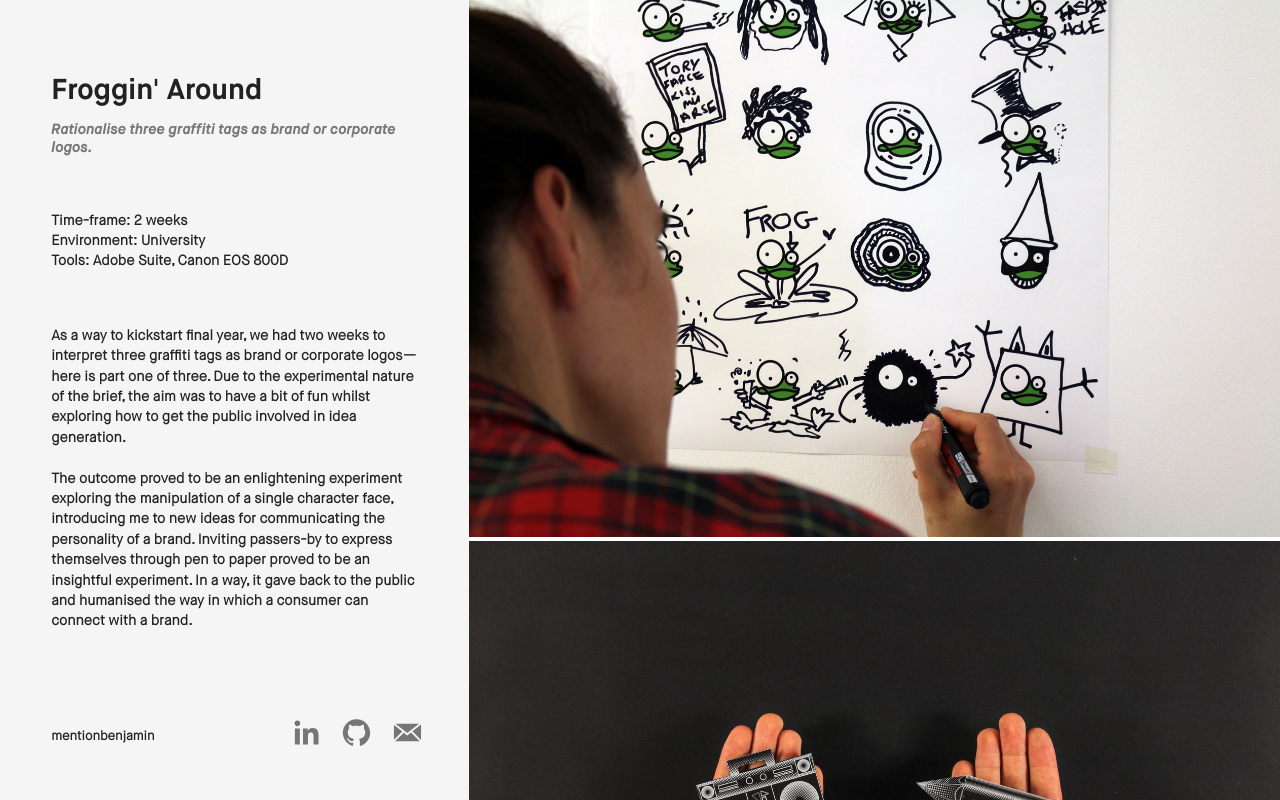
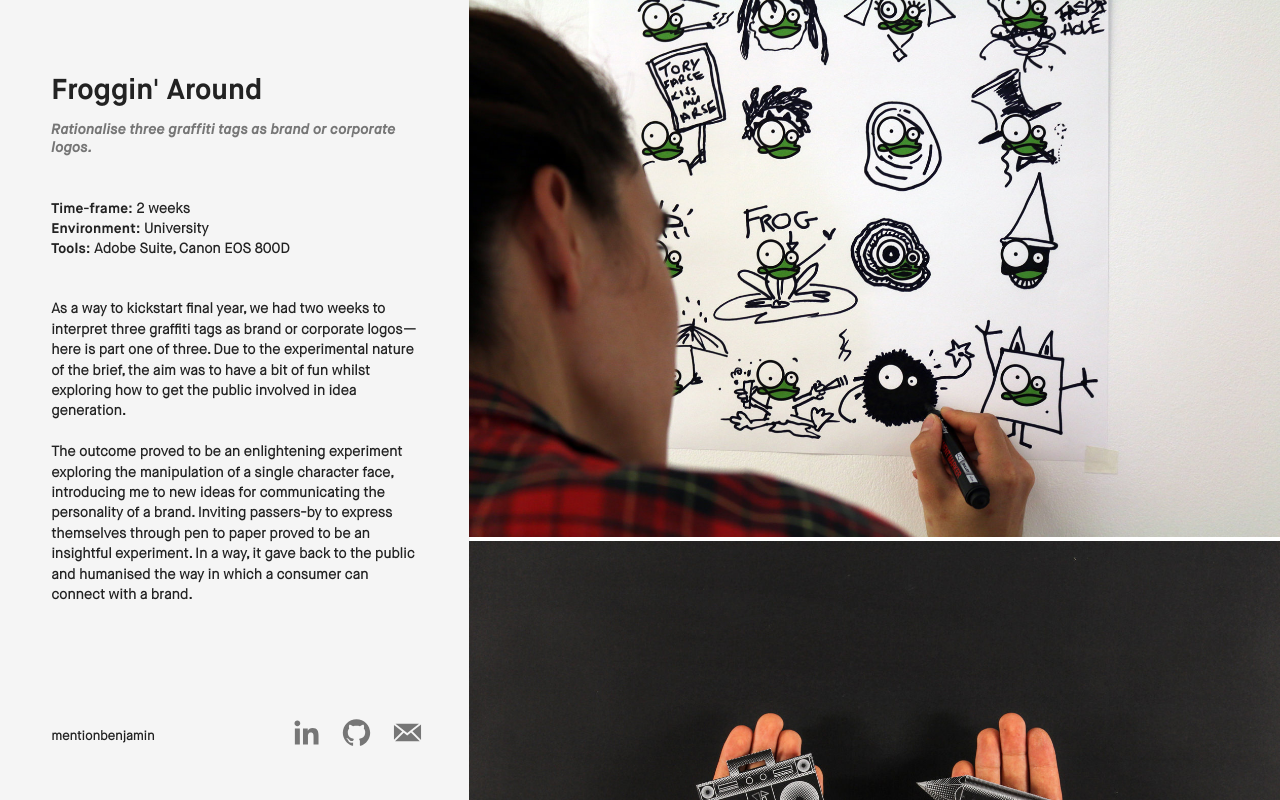
Before and after one commit to mentionbenjamin/portfolio-rebuild, a React (Create React App) app: page /frogging in a window 1280 px wide. Shown: the top 800 px of the page. Built offline with nearby package versions, Linux system fonts and the light colour scheme.

Commit message:
adds span classes making bold for tools used, time-frame, environment

```diff
--- a/src/components/data/ChapeltownData.js
+++ b/src/components/data/ChapeltownData.js
@@ -4,8 +4,8 @@ import React from "react";
 const ChapeltownData = {
   name: 'Home',
   header: (<h1>Chapeltown Arts Festival</h1>),
-  caption: (<h3>Redesign the publicity material for a week-long festival promoting creativity in Chapeltown.</h3>),
-  details: (<h3>Time-frame: 4 weeks<br/>Environment: University<br/>Tools: Adobe Suite, Canon EOS 800D</h3>),
+  caption: (<h3 class="caption">Redesign the publicity material for a week-long festival promoting creativity in Chapeltown.</h3>),
+  details: (<h3><span className="details-bold">Time-frame:</span> 4 weeks<br/><span className="details-bold">Environment:</span> University<br/><span className="details-bold">Tools:</span> Adobe Suite, Canon EOS 800D</h3>),
   description: (<h3>After piloting in 2014, Chapeltown Arts Festival is back for the third year; making its mark on promoting and encouraging the arts and creativity in the Chapeltown area in north-east Leeds.<br/><br/>Being a charity funded organisation they approached our university inviting us to redesign the promotional material for the week-long creative extravaganza.<br/><br/>The client requested a solution that was cost-effective and that could serve as a souvenir of the event as a way of not wasting paper. I created a pair of leaflets where you can read, cut & stick your way to building your very own kirigami pencil or ghettoblaster model, as a way of promoting the creative philosophy and Afro-Jamaican roots of the festival.<br/><br/>The experimental design of the leaflet invited the public to get involved in the festival in a crafty, whimsical way. Using an A5 layout and a single colour format kept costs low and allowed the option of using different coloured paper to print on; as a way of connecting with the diverse area of Chapeltown.</h3>),
   footer: (<h4>mentionbenjamin</h4>)
 }
--- a/src/components/data/EventfullData.js
+++ b/src/components/data/EventfullData.js
@@ -5,7 +5,7 @@ const EventfullData = {
   name: 'Eventfull',
   header: (<h1>Eventfull</h1>),
   caption: (<h3>Single page web application allowing users to search for events by category, date, and location, then view their results on an interactive map.<br/>Collaboration with Gregor Cox, James Amos & Iona Macbeth.</h3>),
-  details: (<h3>Time-frame: 6 days<br/>Environment: CodeClan Bootcamp<br/>Tools: Javascript, MongoDB, HTML5, CSS3</h3>),
+  details: (<h3><span className="details-bold">Time-frame:</span> 6 days<br/><span className="details-bold">Environment:</span> CodeClan Bootcamp<br/><span className="details-bold">Tools:</span> Javascript, MongoDB, HTML5, CSS3</h3>),
   description: (<h3>Tamen imitarentur singulis tamen appellat e aut veniam summis dolor laborum,
   appellat exquisitaque, nisi ab quo aute cernantur.Nostrud firmissimum qui vidisse qui aut irure transferrem, aliquip e duis iis aliqua mandaremus excepteur, quo esse relinqueret<br/><br/>Anim pariatur appellat si iis fugiat minim aut eiusmod, dolor pariatur de singulis. Ex officia cohaerescant, duis consectetur probant elit litteris. Excepteur minim nescius laboris quo nescius si veniam.</h3>),
   footer: (<h4>mentionbenjamin</h4>)
--- a/src/components/data/FroggingData.js
+++ b/src/components/data/FroggingData.js
@@ -5,7 +5,7 @@ const EventfullData = {
   name: 'Home',
   header: (<h1>Froggin' Around</h1>),
   caption: (<h3>Rationalise three graffiti tags as brand or corporate logos.</h3>),
-  details: (<h3>Time-frame: 2 weeks<br/>Environment: University<br/>Tools: Adobe Suite, Canon EOS 800D</h3>),
+  details: (<h3><span className="details-bold">Time-frame:</span> 2 weeks<br/><span className="details-bold">Environment:</span> University<br/><span className="details-bold">Tools:</span> Adobe Suite, Canon EOS 800D</h3>),
   description: (<h3>As a way to kickstart final year, we had two weeks to interpret three graffiti tags as brand or corporate logos—here is part one of three. Due to the experimental nature of the brief, the aim was to have a bit of fun whilst exploring how to get the public involved in idea generation.<br/><br/>The outcome proved to be an enlightening experiment exploring the manipulation of a single character face, introducing me to new ideas for communicating the personality of a brand.
   Inviting passers-by to express themselves through pen to paper proved to be an insightful experiment. In a way, it gave back to the public and humanised the way in which a consumer can connect with a brand.</h3>),
   footer: (<h4>mentionbenjamin</h4>)
--- a/src/components/data/HomeData.js
+++ b/src/components/data/HomeData.js
@@ -5,7 +5,7 @@ const HomeData = {
   name: 'Home',
   header: (<h1>The aim is to <span>cool,</span> wow and move people through digital experiences.</h1>),
   details: '',
-  description: (<h3>Working between design & development, I find nothing more rewarding than cracking a clients puzzle in an inventive, effective way.<br/><br/>I am looking for an opportunity in an ambitious, lateral-thinking environment where I can grow and develop. Helping add value by building engaging digital solutions.</h3>),
+  description: (<h3>Working between design & development, I find nothing more rewarding than cracking a clients puzzle in an inventive, effective way.<br/><br/>I am looking for an opportunity in an ambitious, lateral-thinking environment where I can grow and develop. Helping add value by building engaging digital solutions.<br/><br/>As with all projects, there were limitations, commiserations and celebrations, so hit me up to learn the story behind the thinking.</h3>),
   footer: (<h4>mentionbenjamin</h4>)
 }
 
--- a/src/components/data/PlumtreeData.js
+++ b/src/components/data/PlumtreeData.js
@@ -5,7 +5,7 @@ const PlumtreeData = {
   name: 'Plumtree',
   header: (<h1>Plumtree</h1>),
   caption: (<h3>Personal inventory app to track stock, can categorise, search, move to sold and much more.<br/>Collaboration with Gary Muir</h3>),
-  details: (<h3>Time-frame: 6 days<br/>Environment: CodeClan Bootcamp<br/>Tools: Java, Hibernate, HTML5, CSS3</h3>),
+  details: (<h3><span className="details-bold">Time-frame:</span> 6 days<br/><span className="details-bold">Environment:</span> CodeClan Bootcamp<br/><span className="details-bold">Tools:</span> Java, Hibernate, HTML5, CSS3</h3>),
   description: (<h3>Tamen imitarentur singulis tamen appellat e aut veniam summis dolor laborum, appellat exquisitaque, nisi ab quo aute cernantur.Nostrud firmissimum quividisse qui aut irure transferrem, aliquip e duis iis aliqua mandaremus excepteur, quo esse relinqueret.<br/>Anim pariatur appellat si iis fugiat minim aut eiusmod, dolor pariatur de singulis. Ex officia cohaerescant, duis consecteturprobant elit litteris. Excepteur minim nescius laboris quo nescius si veniam.</h3>),
   footer: (<h4>mentionbenjamin</h4>)
 }
--- a/src/components/data/TrackYoselfData.js
+++ b/src/components/data/TrackYoselfData.js
@@ -5,7 +5,7 @@ const TrackYoselfData = {
   name: 'TrackYoself',
   header: (<h1>Track Yo'self</h1>),
   caption: (<h3>Spending tracker web application with an animated UI.</h3>),
-  details: (<h3>Time-frame: 6 days<br/>Environment: CodeClan Bootcamp<br/>Tools: Ruby, Sinatra, HTML5, CSS3, pSQL</h3>),
+  details: (<h3><span className="details-bold">Time-frame:</span> 6 days<br/><span className="details-bold">Environment:</span> CodeClan Bootcamp<br/><span className="details-bold">Tools:</span> Ruby, Sinatra, HTML5, CSS3, pSQL</h3>),
   description: (<h3>Tamen imitarentur singulis tamen appellat e aut veniam summis dolor laborum, appellat exquisitaque, nisi ab quo aute cernantur.Nostrud firmissimum qui vidisse qui aut irure transferrem, aliquip e duis iis aliqua mandaremus excepteur.<br/><br/>Quo esse relinqueret.Meiusmod, dolor pariatur de singulis. Ex officia cohaerescant, duis consectetur probant elit litteris. Excepteur minim nescius laboris quo nescius si veniam.</h3>),
   footer: (<h4>mentionbenjamin</h4>)
 }
--- a/src/css/SidePanel.css
+++ b/src/css/SidePanel.css
@@ -29,7 +29,7 @@
 }
 .side-panel-details {
   font-size: 0.75em;
-  margin: 4.5em 0;
+  margin: 3.5em 0 3.3em 0;
   font-family: MaisonNeueLight;
   color: #222222;
   line-height: 1.7em;
@@ -37,12 +37,19 @@
 .side-panel-details p {
   margin-top: -14px;
 }
+.details-bold {
+  font-family: MaisonNeueBold;
+  letter-spacing: 0.015em;
+}
 .side-panel-description {
   font-size: 0.75em;
-  margin: 4.5em 0;
+  margin: 3.3em 0;
   font-family: MaisonNeueLight;
   color: #222222;
   line-height: 1.7em;
+}
+.caption {
+  background-color: salmon;
 }
 
 
```
Also changed, not shown: src/fonts/Maison_Neue_Demi.otf (added).
